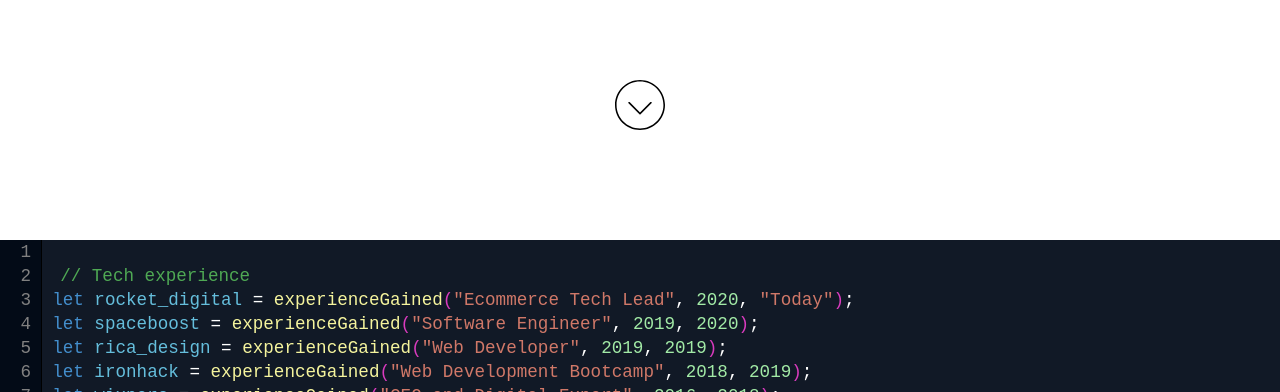
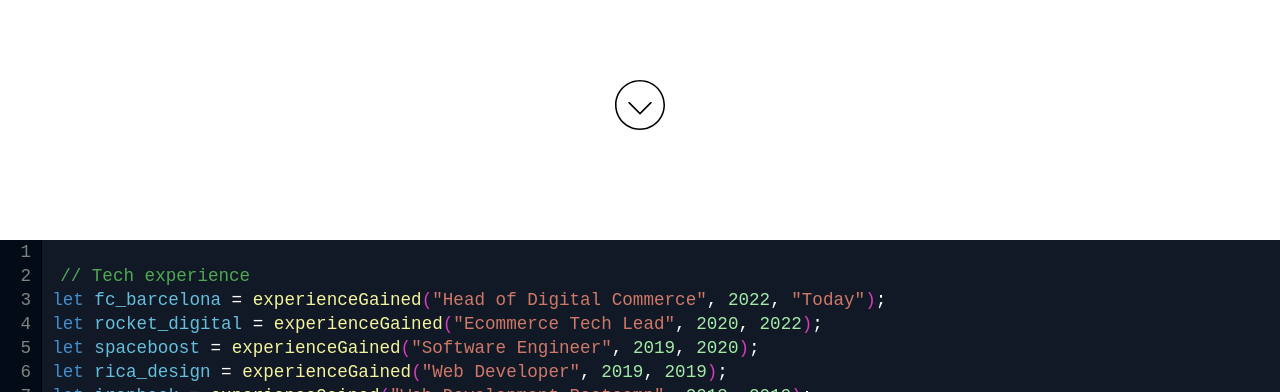
Before and after one commit to InesCV/personal-landing, a plain HTML site: page index.html in a window 1280 px wide. Shown: the part 560-952 px from the top of the page. Drawn offline with nearby package versions, Linux system fonts and the light colour scheme.

Commit message:
UPDATE FC Barcelona

```diff
--- a/index.html
+++ b/index.html
@@ -39,7 +39,8 @@
           <br>
           <h3 class="comment">// Tech experience </h3>
           <ul>
-            <li><code class="dark-blue">let </code><code class="light-blue">rocket_digital</code> = <code class="light-yellow">experienceGained</code><code class="pink">(</code><code class="red">"Ecommerce Tech Lead"</code>, <code class="green">2020</code>, <code class="red">"Today"</code><code class="pink">)</code>;</li>
+            <li><code class="dark-blue">let </code><code class="light-blue">fc_barcelona</code> = <code class="light-yellow">experienceGained</code><code class="pink">(</code><code class="red">"Head of Digital Commerce"</code>, <code class="green">2022</code>, <code class="red">"Today"</code><code class="pink">)</code>;</li>
+            <li><code class="dark-blue">let </code><code class="light-blue">rocket_digital</code> = <code class="light-yellow">experienceGained</code><code class="pink">(</code><code class="red">"Ecommerce Tech Lead"</code>, <code class="green">2020</code>, <code class="green">2022</code><code class="pink">)</code>;</li>
             <li><code class="dark-blue">let </code><code class="light-blue">spaceboost</code> = <code class="light-yellow">experienceGained</code><code class="pink">(</code><code class="red">"Software Engineer"</code>, <code class="green">2019</code>, <code class="green">2020</code><code class="pink">)</code>;</li>
             <li><code class="dark-blue">let </code><code class="light-blue">rica_design</code> = <code class="light-yellow">experienceGained</code><code class="pink">(</code><code class="red">"Web Developer"</code>, <code class="green">2019</code>, <code class="green">2019</code><code class="pink">)</code>;</li>
             <li><code class="dark-blue">let </code><code class="light-blue">ironhack</code> = <code class="light-yellow">experienceGained</code><code class="pink">(</code><code class="red">"Web Development Bootcamp"</code>, <code class="green">2018</code>, <code class="green">2019</code><code class="pink">)</code>;</li>
```
Also changed, not shown: 1 other file.
